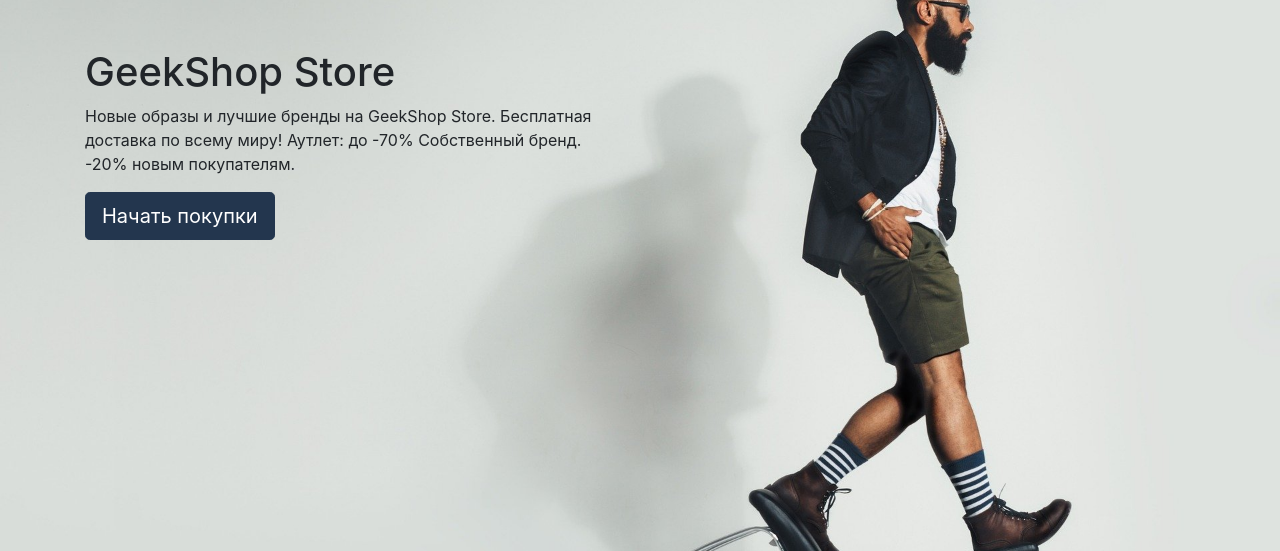
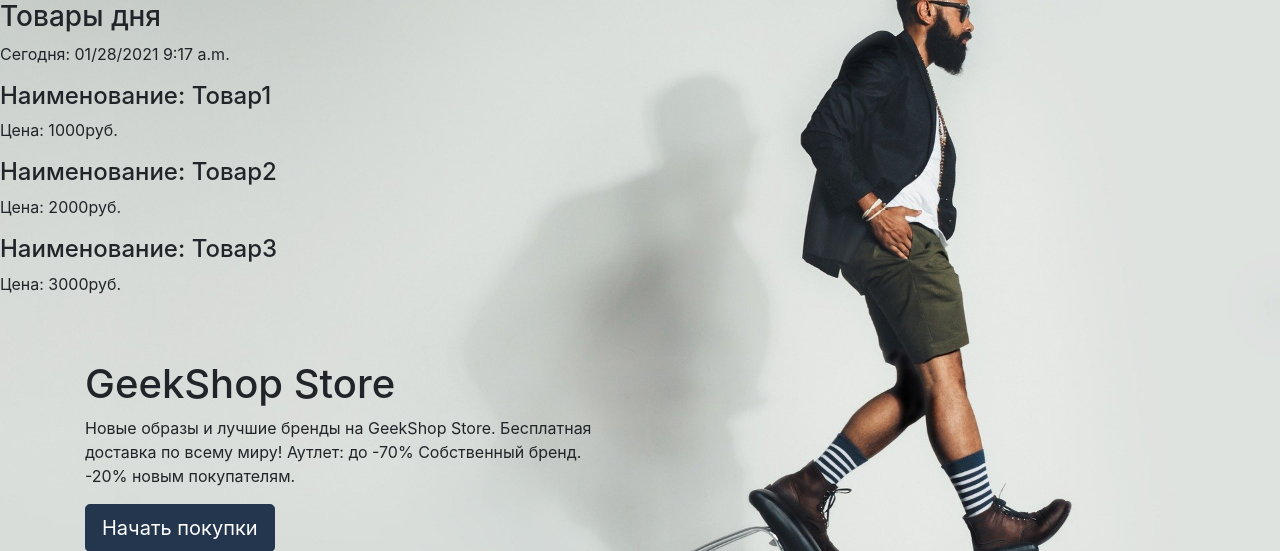
Before and after one commit to AndreyLizen/geekshop, a Django app: page / in a window 1280 px wide. Shown: the part 56-607 px from the top of the page. Run offline with Django 3.2, Linux system fonts and the light colour scheme; some libraries are stand-ins or nearby versions.

Commit message:
002-final

```diff
--- a/mainapp/templates/mainapp/base.html
+++ b/mainapp/templates/mainapp/base.html
@@ -1,3 +1,5 @@
+{% load staticfiles %}
+
 <!DOCTYPE html>
 <html lang="en">
 
@@ -13,7 +15,7 @@
     </title>
 
     <!-- Bootstrap core CSS -->
-    <link href="/static/vendor/bootstrap/css/bootstrap.min.css" rel="stylesheet">
+    <link href="{% static 'vendor/bootstrap/css/bootstrap.min.css' %}" rel="stylesheet">
 
     {% block css %} {% endblock %}
 
@@ -51,11 +53,11 @@
 {% block footer %} {% endblock %}
 
 <!-- Bootstrap core JavaScript -->
-<script src="/static/vendor/jquery/jquery.min.js"></script>
-<script src="/static/vendor/bootstrap/js/bootstrap.bundle.min.js"></script>
+<script src="{% static 'vendor/jquery/jquery.min.js' %}"></script>
+<script src="{% static 'vendor/bootstrap/js/bootstrap.bundle.min.js' %}"></script>
 
 <!-- FontAwesome script -->
-<script src="/static/vendor/fontawesome/fontawesome-icons.js" crossorigin="anonymous"></script>
+<script src="{% static 'vendor/fontawesome/fontawesome-icons.js'%}" crossorigin="anonymous" ></script>
 
 </body>
 
--- a/mainapp/templates/mainapp/index.html
+++ b/mainapp/templates/mainapp/index.html
@@ -1,11 +1,18 @@
 {% extends 'mainapp/base.html' %}
+{% load staticfiles %}
 
 {% block css %}
-    <link href="/static/css/index.css" rel="stylesheet">
+    <link href="{% static 'css/index.css' %}" rel="stylesheet">
 {% endblock %}
 
 {% block content %}
     <section>
+    <h3>Товары дня</h3>
+    <p>Сегодня: {% now "SHORT_DATETIME_FORMAT" %}</p>
+    {% for i in products %}
+        <h4>Наименование: {{ i.name }}</h4>
+        <p>Цена: {{ i.price }}</p>
+    {% endfor %}
     <div class="container">
         <div class="row">
             <div class="col-lg-6">
--- a/mainapp/templates/mainapp/products.html
+++ b/mainapp/templates/mainapp/products.html
@@ -1,7 +1,8 @@
 {% extends 'mainapp/base.html' %}
+{% load staticfiles %}
 
 {% block css %}
-    <link href="/static/css/products.css" rel="stylesheet">
+    <link href="{% static 'css/products.css' %}" rel="stylesheet">
 {% endblock %}
 
 {% block content %}
--- a/mainapp/views.py
+++ b/mainapp/views.py
@@ -4,7 +4,15 @@
 
 
 def main(request):
-    return render(request, 'mainapp/index.html')
+    context = {
+        'title': "тестовый заголовок",
+        'products': [
+            {'name': 'Товар1', 'price': "1000руб."},
+            {'name': 'Товар2', 'price': "2000руб."},
+            {'name': 'Товар3', 'price': "3000руб."},
+        ]
+    }
+    return render(request, 'mainapp/index.html', context)
 
 
 def products(request):
```
